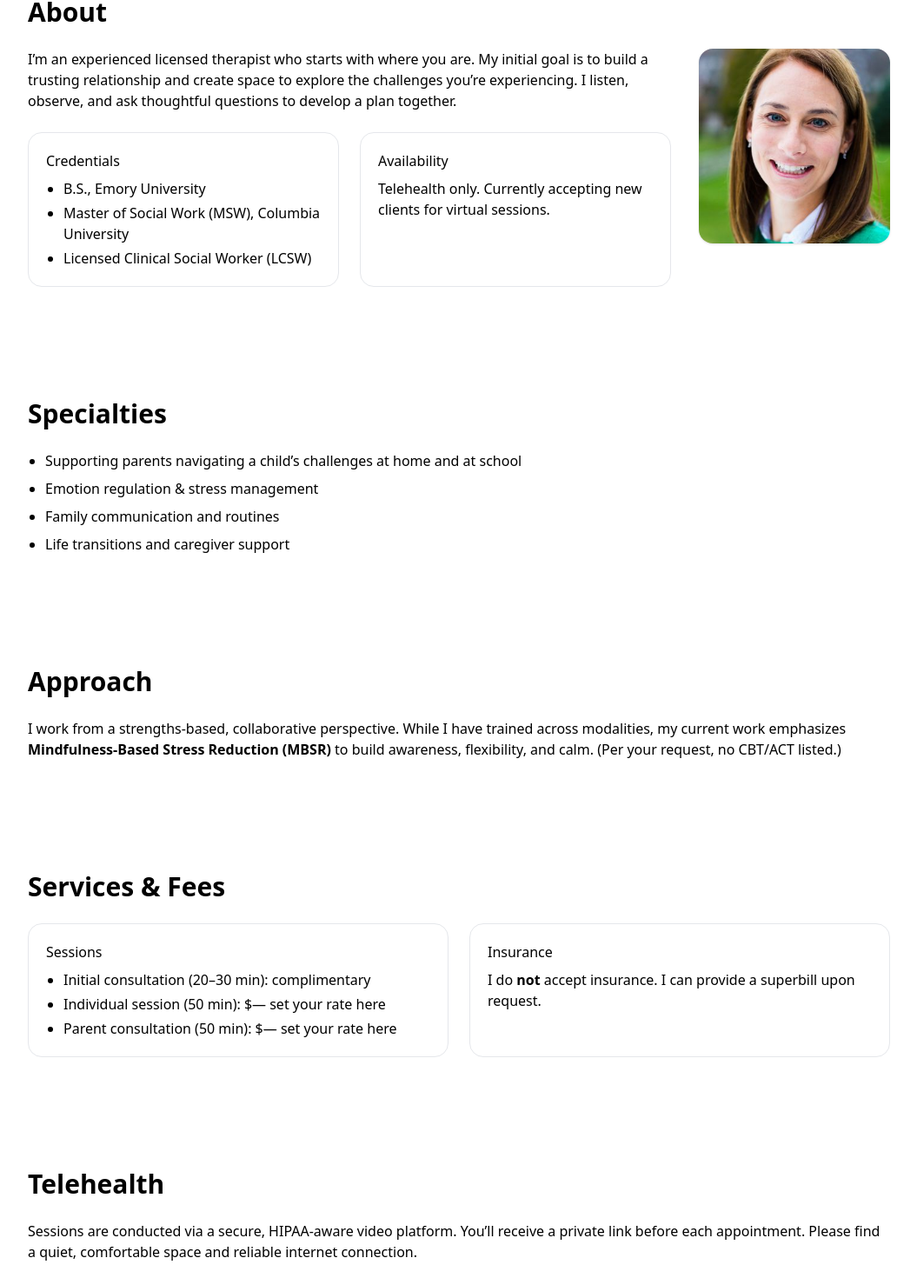
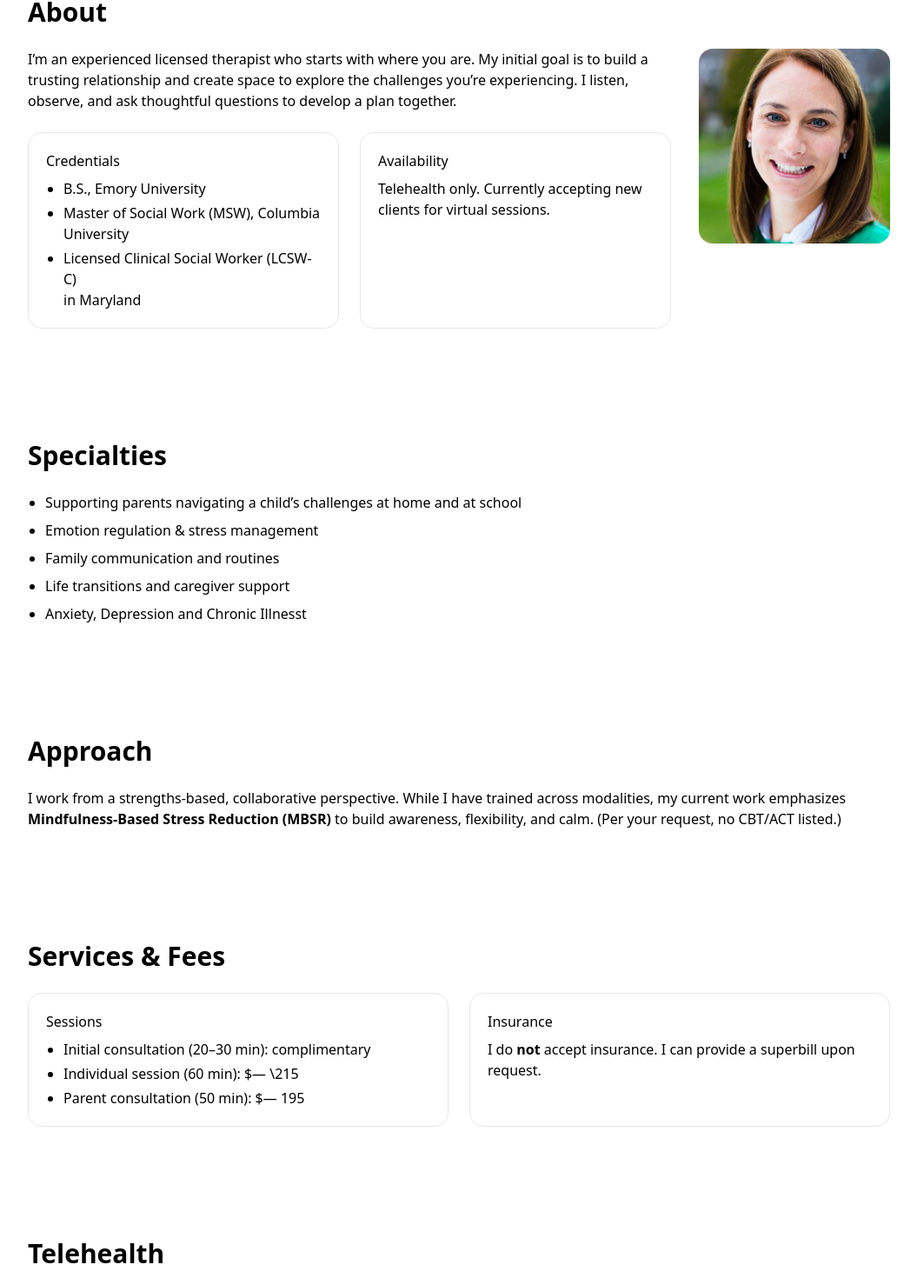
Before and after one commit to mbdiamo/therapy-site, a React (Vite) app: page / in a window 1280 px wide. Shown: the part 837-2307 px from the top of the page at 87% size, without its empty margins (112-1167 px from the left). Built offline with nearby package versions, Linux system fonts and the light colour scheme.

Commit message:
Update Fees and license

```diff
--- a/src/App.jsx
+++ b/src/App.jsx
@@ -98,7 +98,7 @@ export default function App() {
           <ul className="list-disc ml-5 space-y-1">
             <li>B.S., Emory University</li>
             <li>Master of Social Work (MSW), Columbia University</li>
-            <li>Licensed Clinical Social Worker (LCSW)</li>
+            <li>Licensed Clinical Social Worker (LCSW-C)</li>in Maryland
           </ul>
         </div>
         <div className="rounded-2xl border p-5">
@@ -120,6 +120,7 @@ export default function App() {
           <li>Emotion regulation & stress management</li>
           <li>Family communication and routines</li>
           <li>Life transitions and caregiver support</li>
+          <li>Anxiety, Depression and Chronic Illnesst</li>
         </ul>
       </Section>
 
@@ -136,8 +137,8 @@ export default function App() {
             <h3 className="font-medium mb-2">Sessions</h3>
             <ul className="list-disc ml-5 space-y-1">
               <li>Initial consultation (20–30 min): complimentary</li>
-              <li>Individual session (50 min): $— set your rate here</li>
-              <li>Parent consultation (50 min): $— set your rate here</li>
+              <li>Individual session (60 min): $— \215</li>
+              <li>Parent consultation (50 min): $— 195</li>
             </ul>
           </div>
           <div className="rounded-2xl border p-5">
```
